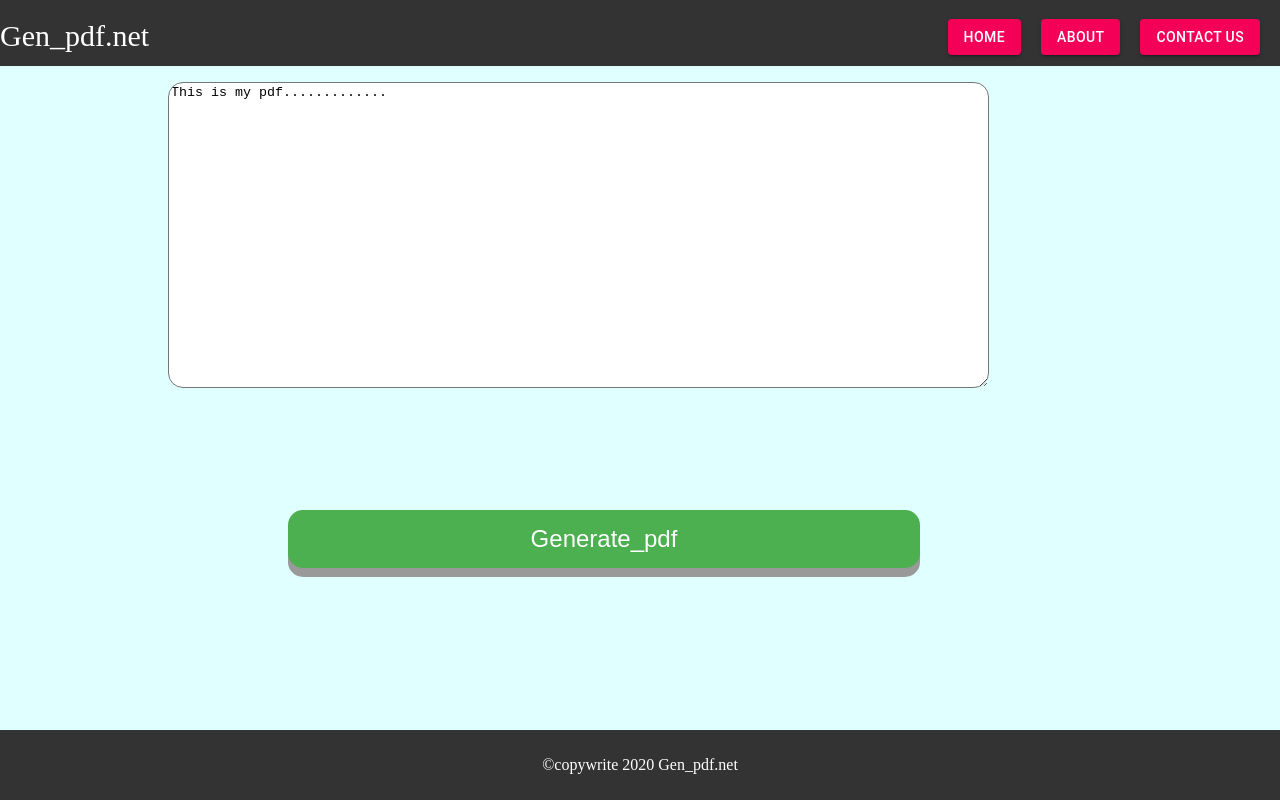
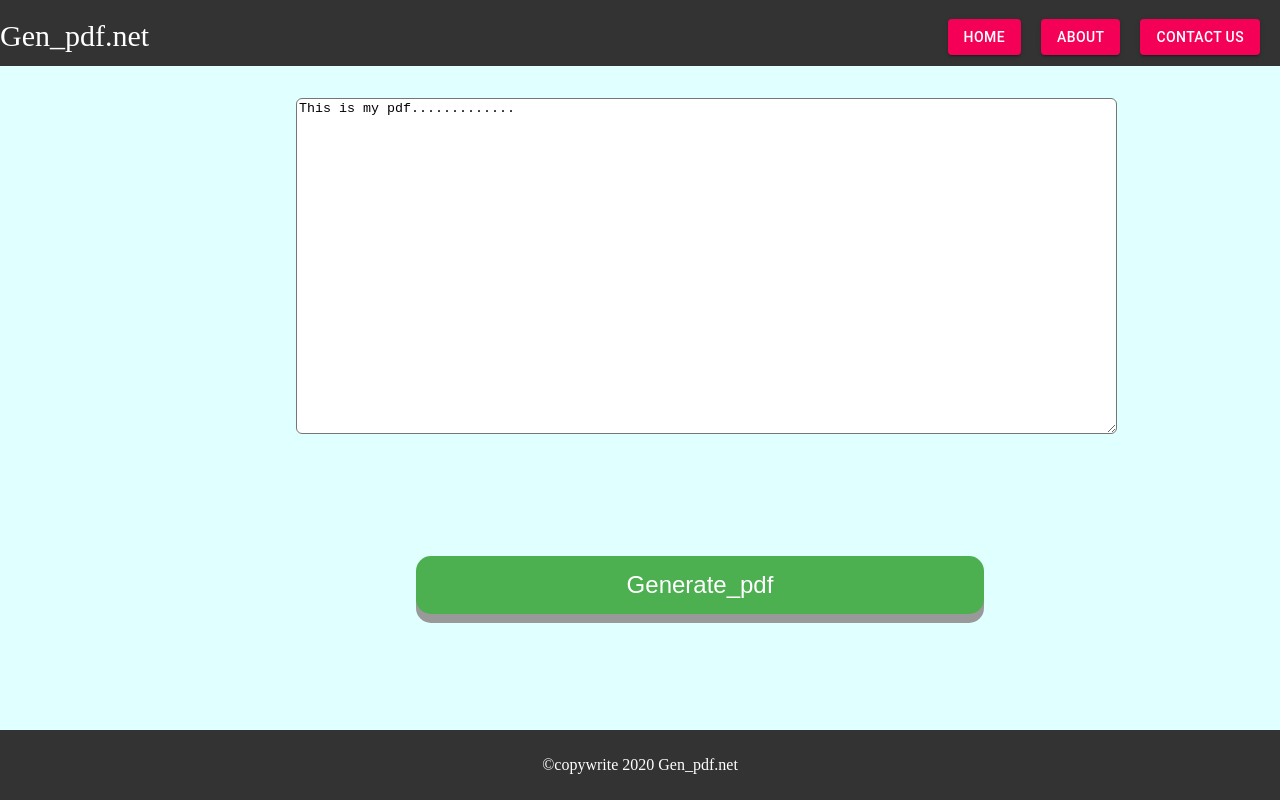
Before and after one commit to this-is-pooja/Pdf_Generator, a Next.js app: page /Gen in a window 1280 px wide. Built offline with nearby package versions, Linux system fonts and the light colour scheme.

Commit message:
Update Gen.js

```diff
--- a/pages/Gen.js
+++ b/pages/Gen.js
@@ -35,8 +35,8 @@ var splitTitle = doc.splitTextToSize($('#textarea').val(), 270);
   render(){
     return(
       <Layout>
-    <div style={{align:"center"}}>
-    <textarea className="text" id="com" rows='20' cols='100' type='text' onChange={(e)=>this.myfun(e)} >
+    <div style={{marginTop:"2rem",marginLeft:"8rem"}}>
+    <textarea className="text" id="com" rows='22' cols='100' type='text' onChange={(e)=>this.myfun(e)} >
     {this.state.value}
     </textarea>
       <br />
@@ -77,7 +77,7 @@ var splitTitle = doc.splitTextToSize($('#textarea').val(), 270);
              }
              .text{
               margin-left:160px;
-              border-radius: 15px;
+              border-radius: 6px;
             }
         `}
       </style>
```
